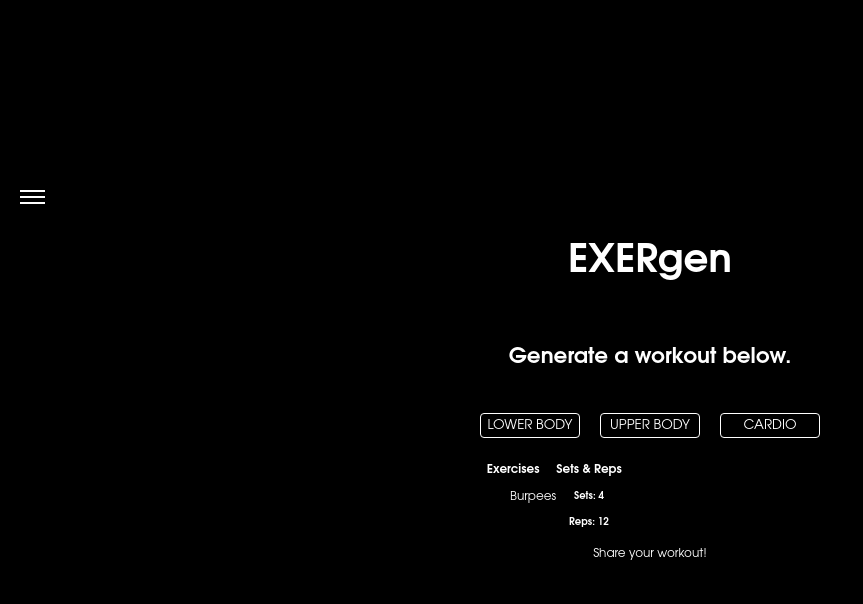
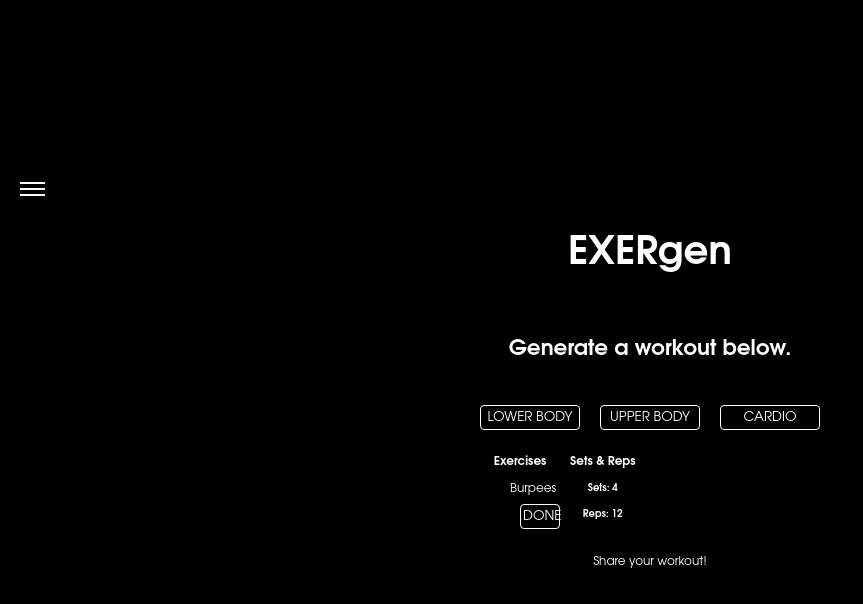
Before and after one commit to rebeccauranga/react-mini-project, a React (Create React App) app: page /workouts in a window 1280 px wide. Both pictures are taken after a click on the button "CARDIO". Shown: the top 604 px of the page, without its empty margins (0-863 px from the left). Built offline with nearby package versions, Linux system fonts and the light colour scheme.

Commit message:
Revert "Revert "9juanjuan/exercise list""

```diff
--- a/src/App.css
+++ b/src/App.css
@@ -142,7 +142,7 @@ ul {
   height: 2px;
   background-color: rgb(252, 252, 252);
   margin: 4px 0;
-  margin-left:
+  /* margin-left: */
 }
 
 .menu:hover {
--- /dev/null
+++ b/src/Components/Exercise.js
@@ -0,0 +1,31 @@
+import React, { Component } from 'react';
+
+class Exercise extends Component {
+    constructor(props) {
+        super(props);
+        this.state = {
+            done: this.props.completed
+        }
+    }
+    render () {
+        console.log(this.state.done)
+        const classVis = this.state.done ? 'completed' : 'workout'
+        return (
+            <div>
+                <div className={`${classVis}`}>
+                    {this.props.name}
+                </div>
+                <button className={"done"} onClick={this._changeTextState}>Done</button>
+            </div>
+        );
+    }
+    _changeTextState = () => {
+        this.setState({
+            done: !this.state.done
+        });
+    }
+
+}
+
+
+export default Exercise
--- a/src/Components/GeneratedExercise.js
+++ b/src/Components/GeneratedExercise.js
@@ -1,4 +1,5 @@
 import React from 'react';
+import Exercise from './Exercise'
 
 const lowerBodyExercises = ['Back Squats', 'Sumo Deadlifts', 'Goblet Squats', 'Romanian Deadlifts', 'Hip Thrusts', 'Jump Squats', 'Lunges', 'Curtsy Lunges', 'Split Squat', 'Front Squat', 'Step Ups', 'Hamstring Curls', 'Leg Extension', 'Leg Press', 'Reverse Lunges']
 const upperBodyExercises = ['Barbell Rows', 'Bicep Curls', 'Tricep Dips', 'Lat Pulldowns', 'Shoulder Press', 'Front Raises', 'Side Raises', 'Reverse Flys', 'Chest Press', 'Dumbbell Chest Press', 'Crazy 8s (Biceps)', 'Pull Ups', 'Push Ups', 'Arnold Presses', 'Face Plants']
@@ -8,37 +9,40 @@ class GeneratedExercise extends React.Component {
     constructor(props) {
         super(props);
         this.state = {
-            class: 'working'
+          finished: this.props.completed
         }
     }
 
     render() {
-        console.log(this.props.exercises);
+
         return (
             <div>
             <h4>Exercises</h4>
-               <ul className={this.state.class}>
+               <ul>
                 {(this.props.type==='l') ?
                     this.props.lowerExercises.map(ex => (
                     <li>
-                    {lowerBodyExercises[ex]}
-                    <button className={"done"} onClick={this._changeTextState}>Done</button>
+                    <Exercise name={lowerBodyExercises[ex]} completed={this.state.finished} />
+                    {/* {lowerBodyExercises[ex]} */}
+                    {/* <button className={"done"} onClick={this._changeTextState}>Done</button> */}
                     </li>))
                     :
                     (this.props.type==='u') ?
                     this.props.upperExercises.map(ex => (
                     <li>
-                    {upperBodyExercises[ex]}
-                    <button className={"done"} onClick={this._changeTextState}>Done</button>
+                     <Exercise name={upperBodyExercises[ex]} completed={this.state.finished} />
+                    {/* <button className={"done"} onClick={this._changeTextState}>Done</button> */}
                     </li>
                     ))
                     :
                     (this.props.type==='c')?
                     this.props.cardioExercises.map(ex => (
-                        <li>{cardio[ex]}</li>
+                    <li>
+                     <Exercise name={cardio[ex]} completed={this.state.finished} />
+                    </li>
                     ))
                     :
-                    <div>doh</div>
+                    <div></div>
                 }
                </ul>
 
@@ -48,11 +52,11 @@ class GeneratedExercise extends React.Component {
     }
 
 
-    _changeTextState = () => {
-        this.setState({
-            class: 'completed'
-        });
-    }
+    // _changeTextState = () => {
+    //     this.setState({
+    //         class: 'completed'
+    //     });
+    // }
 
 
 
--- a/src/Components/WorkoutTypes.js
+++ b/src/Components/WorkoutTypes.js
@@ -16,7 +16,8 @@ class WorkoutTypes extends React.Component {
             cardio: [],
             sets: '',
             reps: '',
-            selected: ''
+            selected: '',
+            completed: false
         }
     }
 
@@ -31,7 +32,7 @@ class WorkoutTypes extends React.Component {
 
                 </div>
                     <div className={"exAndSets"}>
-                        <GeneratedExercise type={this.state.selected} lowerExercises={this.state.lowerExercises} upperExercises={this.state.upperExercises} cardioExercises={this.state.cardio} />
+                        <GeneratedExercise type={this.state.selected} lowerExercises={this.state.lowerExercises} upperExercises={this.state.upperExercises} cardioExercises={this.state.cardio} completed={this.state.completed}/>
                         {/* <LowerBodyExercises lowerExercises={this.state.lowerExercises} /> */}
                         <SetsAndReps setNum={this.state.sets} repNum={this.state.reps}/>
                         {/* <UpperBodyExercises upperExercises={this.state.upperExercises}/> */}
@@ -53,7 +54,6 @@ class WorkoutTypes extends React.Component {
                 exercisesGen.push(rand);
             }
         }
-        console.log(exercisesGen);
 
         this.setState({
             lowerExercises: exercisesGen,
@@ -71,7 +71,6 @@ class WorkoutTypes extends React.Component {
                 exercisesGen.push(rand);
             }
         }
-        console.log(exercisesGen);
 
         this.setState({
             upperExercises: exercisesGen,
@@ -90,7 +89,6 @@ class WorkoutTypes extends React.Component {
                 exercisesGen.push(rand);
             }
         }
-        console.log(exercisesGen);
 
         this.setState({
             cardio: exercisesGen
@@ -103,29 +101,39 @@ class WorkoutTypes extends React.Component {
         const reps = [5, 6, 8, 10, 12, 15, 20];
         const rand = sets[Math.floor(Math.random() * sets.length)];
         const rand2 = reps[Math.floor(Math.random() * reps.length)];
-        console.log(rand);
         this.setState({
             sets: rand,
             reps: rand2,
             selected: 'c'
         });
     }
+    _resetWorkout = () => {
+        this.setState({
+            completed: false
+        })
+    }
 
     _wrapperFunctionLower = () => {
+        this._resetWorkout();
         this._generateSets();
         this._updateLowerExercises();
+        console.log(this.state.completed)
     }
 
     _wrapperFunctionUpper = () => {
+        this._resetWorkout();
         this._generateSets();
         this._updateUpperExercises();
+        console.log(this.state.completed)
     }
 
     _wrapperFunctionCardio = () => {
+        this._resetWorkout();
         this._generateSets();
         this._updateCardioExercises();
+        console.log(this.state.completed)
+
     }
-
 
 }
 
```
